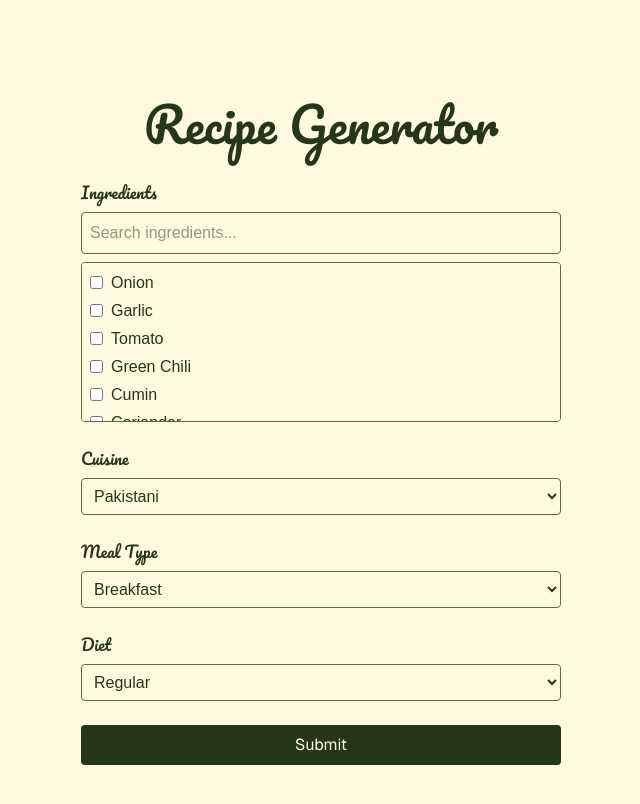
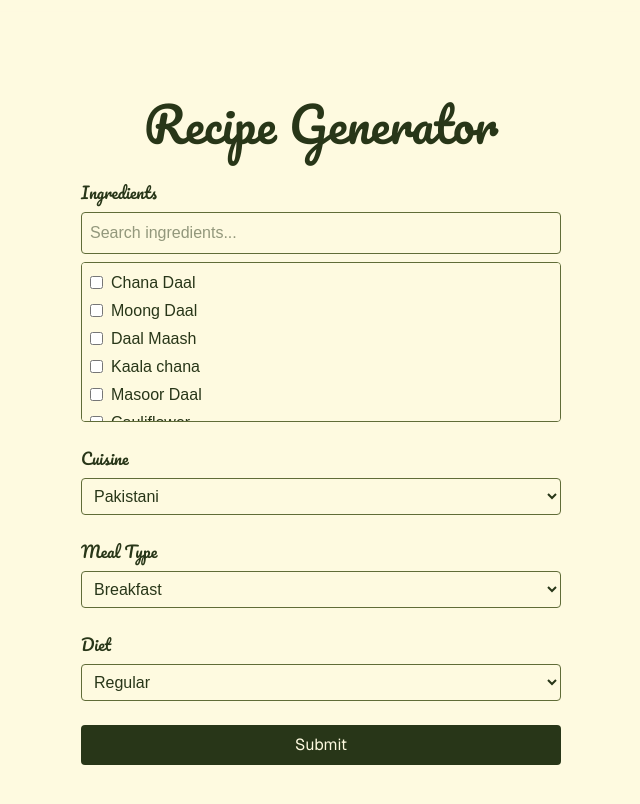
Before and after one commit to Rana-10/Grand-Project_Nexium, a Next.js app: page / in a window 1280 px wide. Shown: the top 804 px of the page, without its empty margins (319-959 px from the left). Built offline with nearby package versions, Linux system fonts and the light colour scheme.

Commit message:
Added more ingredients.

```diff
--- a/src/components/recipe_form.tsx
+++ b/src/components/recipe_form.tsx
@@ -10,9 +10,9 @@ interface FormData {
 }
 
 const INGREDIENT_OPTIONS = [
-  "Onion", "Garlic", "Tomato", "Green Chili", "Cumin", "Coriander",
-  "Red Chili Powder", "Turmeric", "Salt", "Ginger", "Oil", "Garam Masala",
-  "Black Pepper", "Yogurt", "Butter", "Chicken", "Beef", "Rice", "Lentils", "Potato",
+  "Chana Daal", "Moong Daal", "Daal Maash", "Kaala chana", "Masoor Daal", "Cauliflower", "Garlic", "Tomato", "Onion", "Cumin",
+  "Turmeric", "Salt", "Spinach",
+  "Black Pepper", "Yogurt", "Beetroot", "Peas", "Butter", "Chicken", "Beef", "Rice", "Lentils", "Potato", "Eggplant",
 ];
 
 const CUISINES = ["Pakistani", "Indian", "Middle Eastern", "Afghani"];
```
